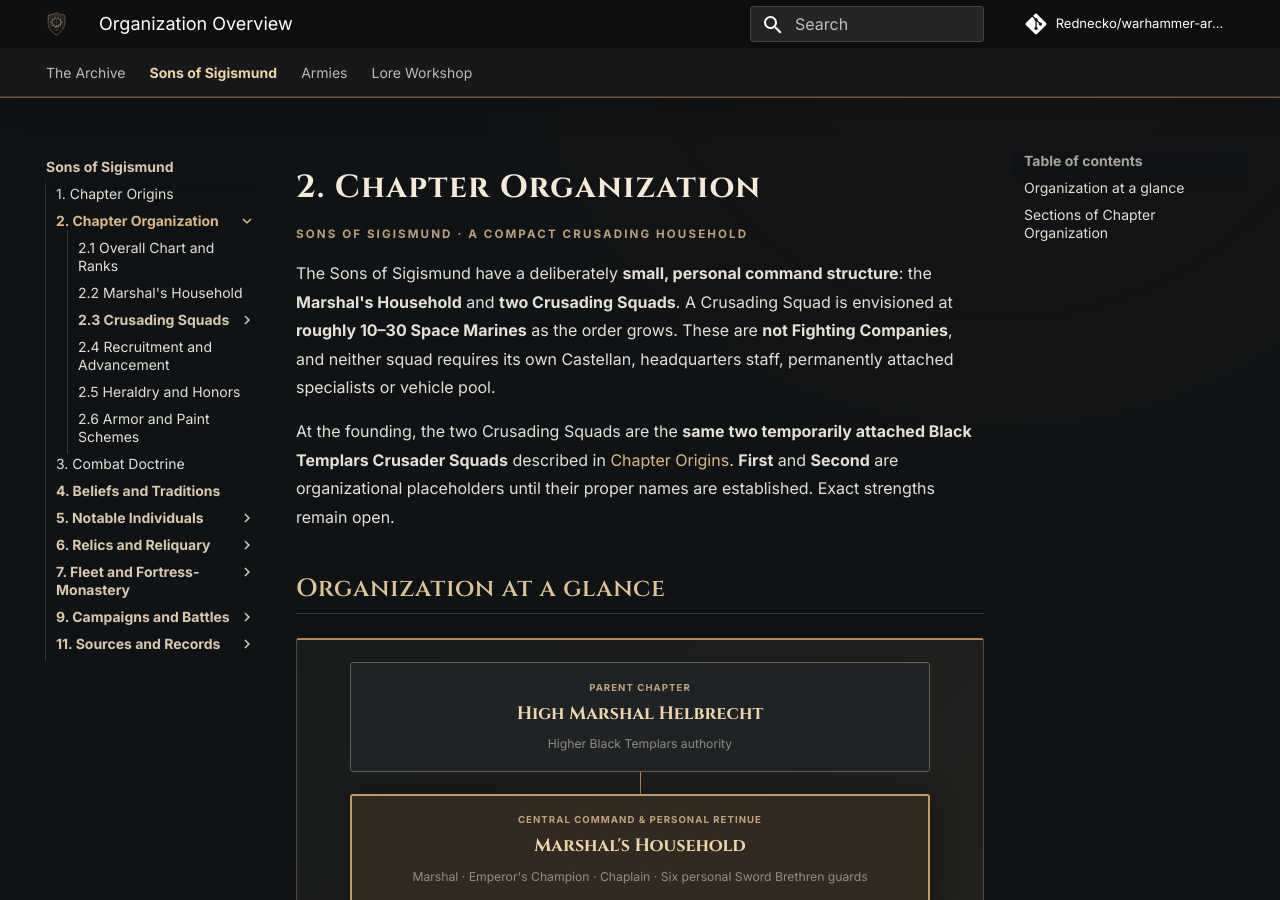
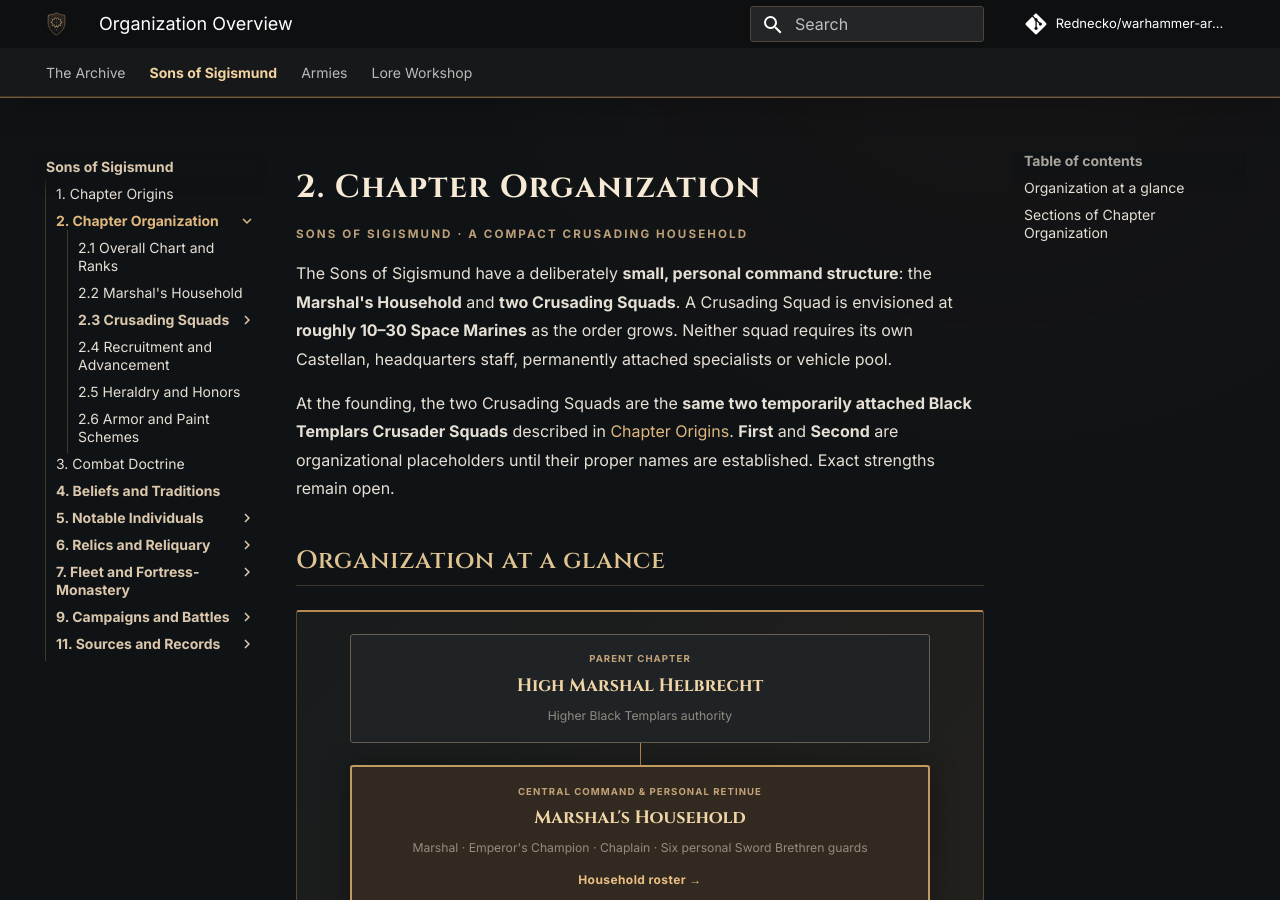
Before and after one commit to Rednecko/warhammer-archives, an MkDocs documentation site: the page built from docs/sons-of-sigismund/organization/index.md, in a window 1280 px wide and 900 px high. Built offline with MkDocs 1.6.1 and Material for MkDocs 9.7.7, drawn with Linux system fonts in a browser that asks for light colours; comment, search, counter and statistics services are not loaded.

Commit message:
Finalize small Crusading Squad terminology and prose

```diff
--- a/docs/sons-of-sigismund/organization/index.md
+++ b/docs/sons-of-sigismund/organization/index.md
@@ -2,7 +2,7 @@
 
 <div class="archive-page-label">Sons of Sigismund · A compact crusading household</div>
 
-The Sons of Sigismund have a deliberately **small, personal command structure**: the **Marshal's Household** and **two Crusading Squads**. A Crusading Squad is envisioned at **roughly 10–30 Space Marines** as the order grows. These are **not Fighting Companies**, and neither squad requires its own Castellan, headquarters staff, permanently attached specialists or vehicle pool.
+The Sons of Sigismund have a deliberately **small, personal command structure**: the **Marshal's Household** and **two Crusading Squads**. A Crusading Squad is envisioned at **roughly 10–30 Space Marines** as the order grows. Neither squad requires its own Castellan, headquarters staff, permanently attached specialists or vehicle pool.
 
 At the founding, the two Crusading Squads are the **same two temporarily attached Black Templars Crusader Squads** described in [Chapter Origins](../history/founding.md#the-cruiser-and-first-muster). **First** and **Second** are organizational placeholders until their proper names are established. Exact strengths remain open.
 
```
